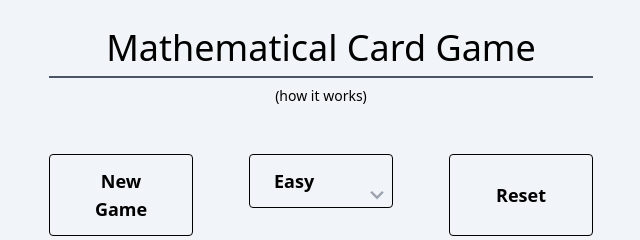
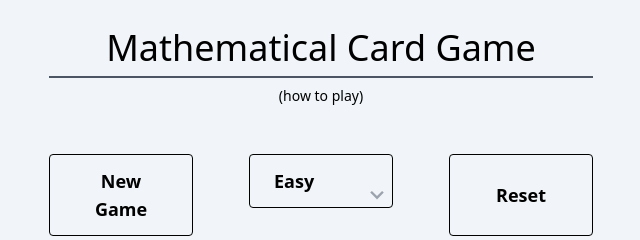
Before and after one commit to agiveon/agiveon.github.io, a plain HTML site: page index.html in a window 1280 px wide. Shown: the top 240 px of the page, 319-959 px from the left. Drawn offline with Linux system fonts and the light colour scheme.

Commit message:
how to play link

```diff
--- a/index.html
+++ b/index.html
@@ -19,7 +19,7 @@
         class="flex flex-wrap text-sm justify-around sm:w-[34rem] sm:text-xl w-80 cursor-pointer"
         id="open-btn"
       >
-        (how it works)
+        (how to play)
       </div>
     </div>
     <div class="flex w-full justify-center">
```
